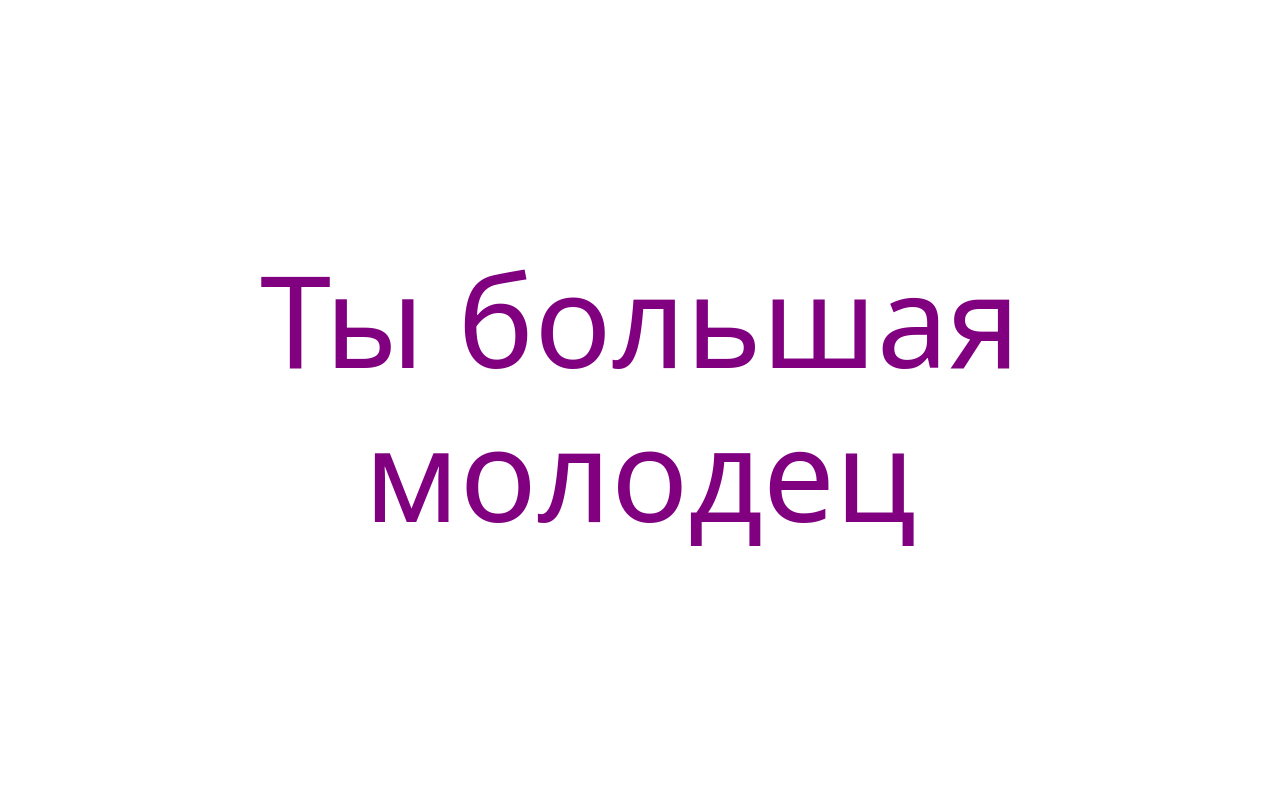
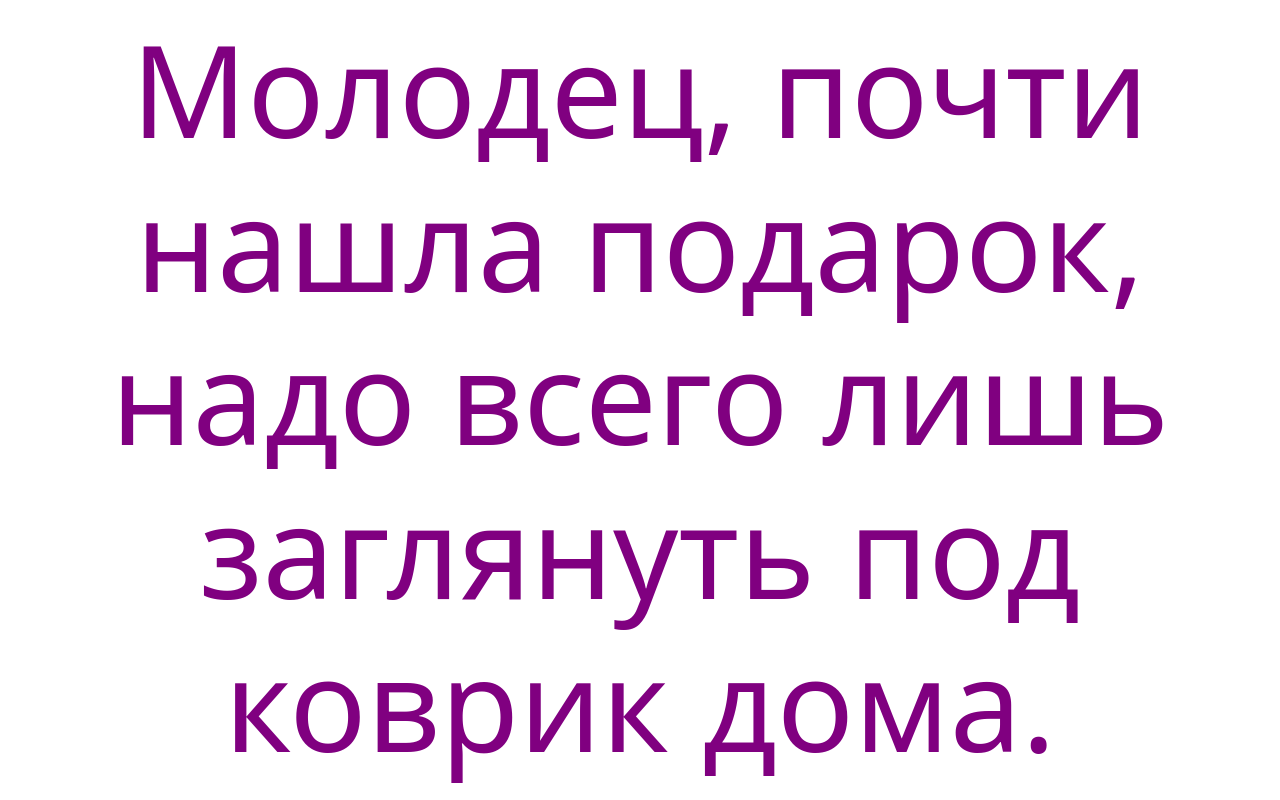
Before and after one commit to Artem-Halvita/dsafsfsgfjnfghsdf.github.io, a plain HTML site: page mel/index.html in a window 1280 px wide. Drawn offline with nearby package versions, Linux system fonts and the light colour scheme.

Commit message:
Add text

```diff
--- a/mel/index.html
+++ b/mel/index.html
@@ -11,7 +11,7 @@
     <div class="container">
         <div class="row align-items-center">
           <div class="col">
-            <h1 class="text">Ты большая молодец</h1>
+            <h1 class="text">Молодец, почти нашла подарок, надо всего лишь заглянуть под коврик дома.</h1>
           </div>
         </div>
       </div>
```
